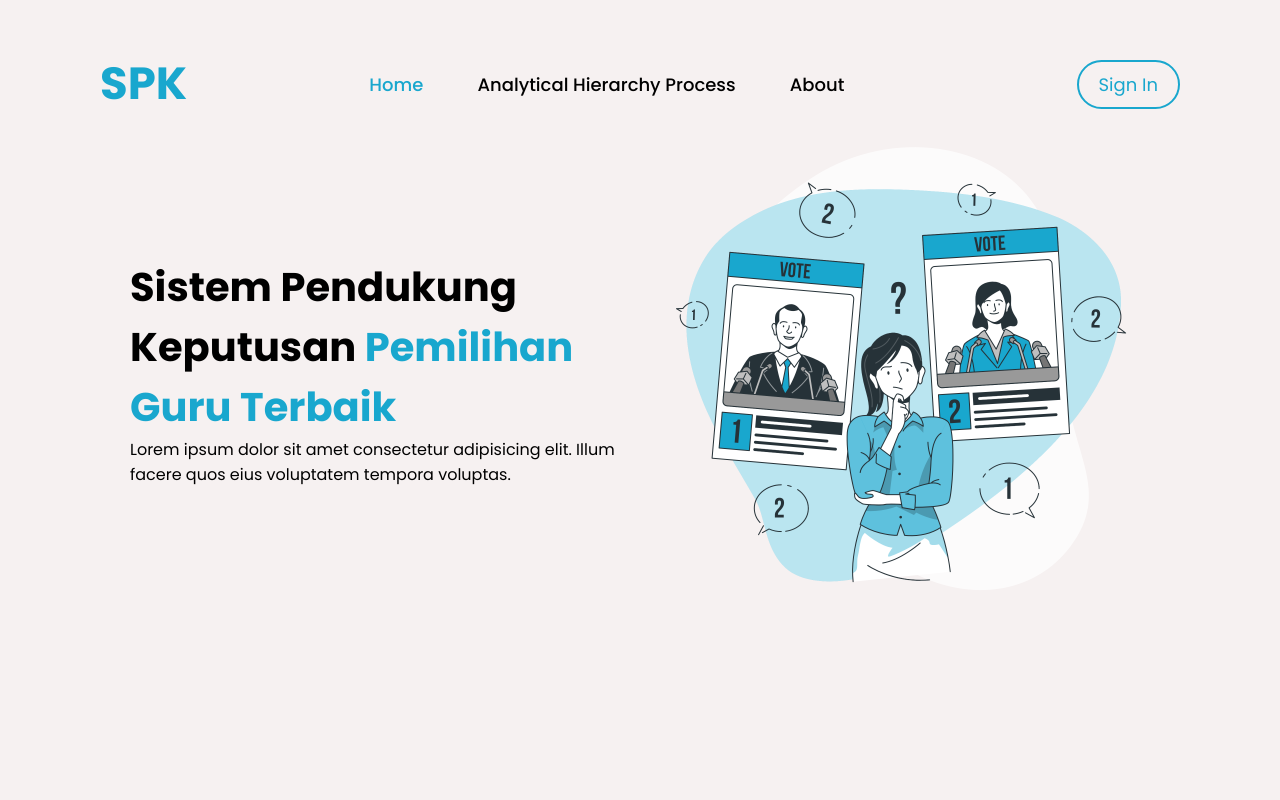
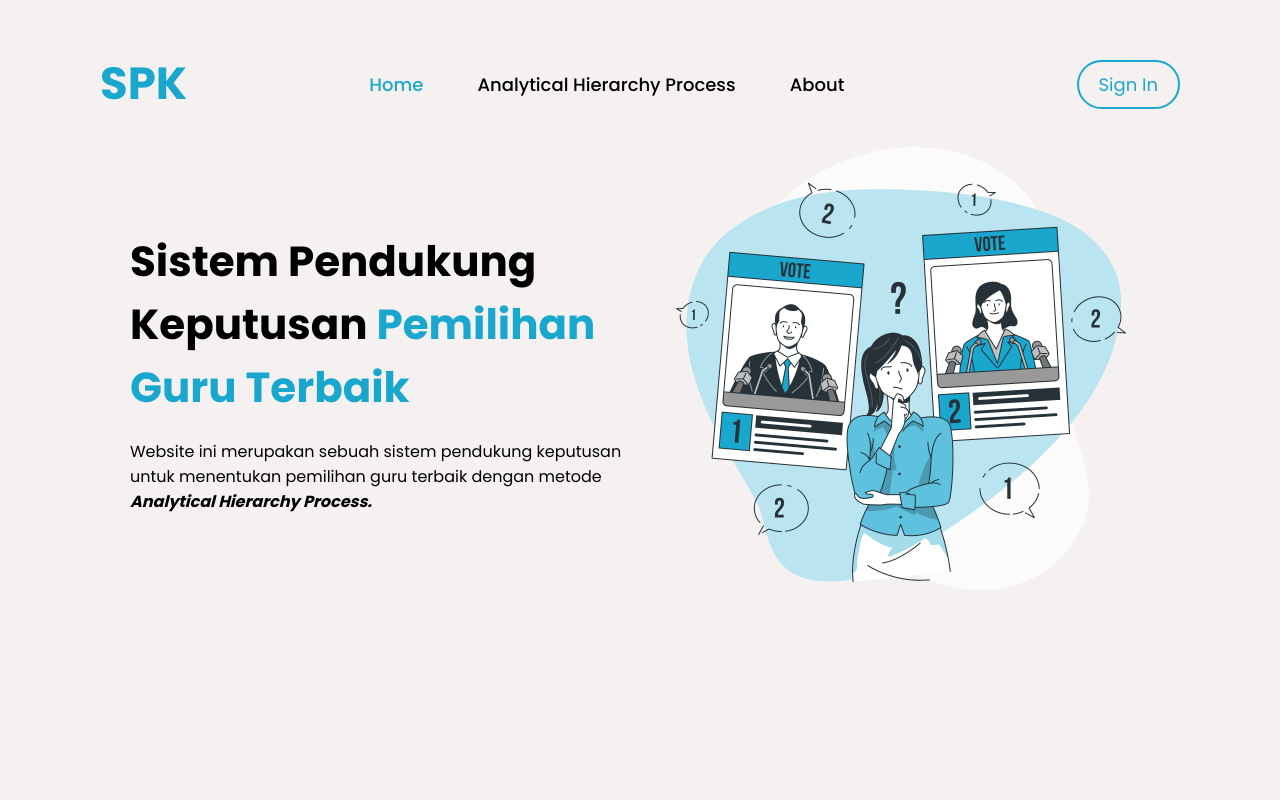
Before and after one commit to rizkyfbrnsyh88/aplikasi-spk-ahp, a PHP site: page / in a window 1280 px wide. Run offline with PHP 8.4, Linux system fonts and the light colour scheme.

Commit message:
Commit kedua

```diff
--- a/assets/css/index.css
+++ b/assets/css/index.css
@@ -4,6 +4,7 @@
     --colorbg: rgb(246, 241, 241);
     --colortitle: rgb(25, 167, 206);
     --colortext: rgb(0, 0, 0);
+    --secondcolor: rgb(20, 108, 148);
     --borderset: 1px solid black;
 }
 
@@ -76,11 +77,17 @@ nav .links .active{
 }
 
 .box-content .text-content h1{
-    font-size: 40px;
+    font-size: 42px;
+    margin-bottom: 20px;
 }
 
-.box-content .text-content span{
+.box-content .text-content h1 span{
     color: var(--colortitle);
+}
+
+.box-content .text-content p span{
+    font-weight: bold;
+    font-style: italic;
 }
 
 .box-content .image-content img{
--- a/index.php
+++ b/index.php
@@ -25,7 +25,7 @@
     <div class="box-content">
         <div class="text-content">
             <h1>Sistem Pendukung Keputusan <span>Pemilihan Guru Terbaik</span></h1>
-            <p>Lorem ipsum dolor sit amet consectetur adipisicing elit. Illum facere quos eius voluptatem tempora voluptas.</p>
+            <p>Website ini merupakan sebuah sistem pendukung keputusan untuk menentukan pemilihan guru terbaik dengan metode <span>Analytical Hierarchy Process.</span></p>
         </div>
         <div class="image-content">
             <img src="assets/images/Decision.png" alt="Decision">
```
